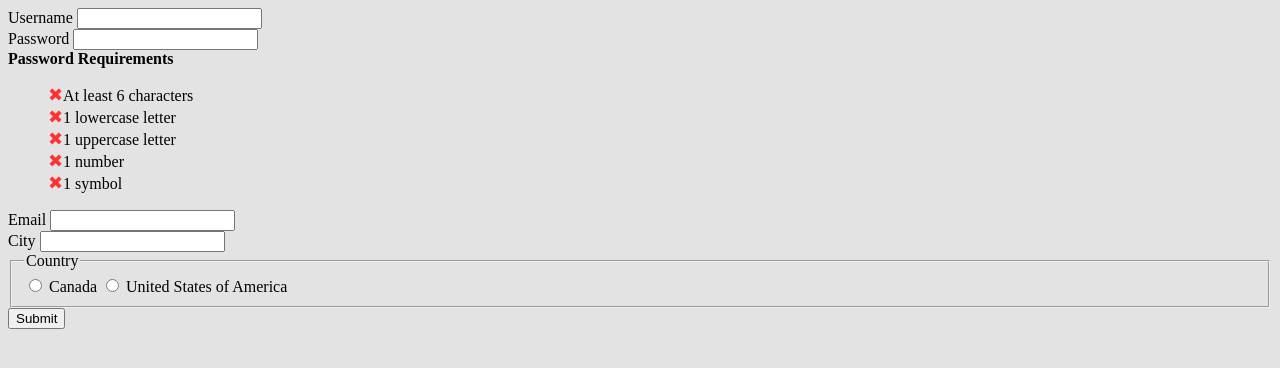
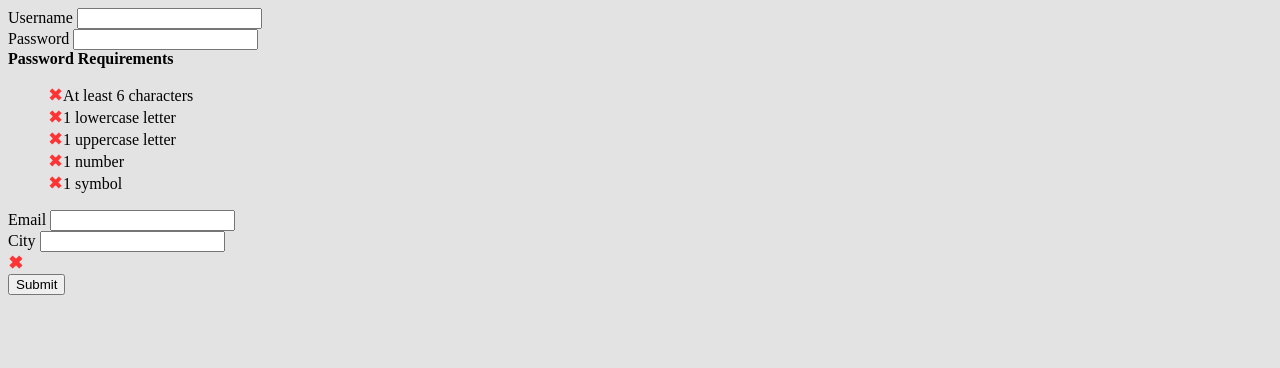
Before and after one commit to bredschneider/assignments, a PHP site: page / in a window 1280 px wide. Shown: the top 368 px of the page. Run offline with PHP 8.4, Linux system fonts and the light colour scheme; some libraries are stand-ins or nearby versions.

Commit message:
Updated code.

```diff
--- a/mtm1526/assignment-5/css/general.css
+++ b/mtm1526/assignment-5/css/general.css
@@ -53,22 +53,20 @@ strong{
 	font-size: 1.125em;
 }
 
-.email-available:before {
-	content: "✔"; /*copypastecharacter.com*/
-}
-
-.email-available[data-event="unavailable"]:before {
-	content: "✖"; /*copypastecharacter.com*/
-}
-
-.email-available[data-event="available"] {
+.email-available[data-status="available"] {
 	color: #090;
 }
 
-.email-available[data-event="unavailable"] {
+.email-available[data-status="unavailable"] {
 	color: #f33;
 }
 
-.email-available[data-event="unknown"] {
+.user-available[data-status="unchecked"] {
 	display: none;
 }
+
+.city-name[data-invalid="invalid"]:before {
+	color: #f33;
+	font-size: 1.125em;
+	content: "✖";
+}
--- a/mtm1526/assignment-5/index.html
+++ b/mtm1526/assignment-5/index.html
@@ -30,14 +30,15 @@
 			<div>
 				<label for="email">Email</label>
 				<input type="email" id="email" name="email">
-				<strong class="email-available" data-event="unknown">Verified</strong>
+				<strong class="email-available" data-event="unchecked"></strong>
 			</div>
 
 			<div>
 				<label for="city">City</label>
 				<input id="city" name="city">
+                <strong class="city-name" data-invalid="invalid"></strong>
 			</div>
-			<fieldset>
+			<!--<fieldset>
 				<legend>Country</legend>
 				<input type="radio" id="canada" name="canada" value="canada">
 				<label for="canada">Canada</label>
@@ -63,7 +64,7 @@
 				<select id="states" name="states">
 				<option class="states" value=""></option>
 				</select>
-			</div>
+			</div>-->
 			<button type="submit">Submit</button>
 		</form>
 		<script src="https://ajax.googleapis.com/ajax/libs/jquery/1.7.2/jquery.min.js"></script>
--- a/mtm1526/assignment-5/js/general.js
+++ b/mtm1526/assignment-5/js/general.js
@@ -71,30 +71,45 @@ $(document).ready(function() {
 
 	$('#email').on('change', function(ev) {
 		var email = $(this).val();
+		if (email.length >=3 && email.length<=25) {
+			var ajaxEmail = $.post('check-email.php',{
+				'email' :email
+			});
+
+			ajaxEmail.done(function (data) {
+				if(data == 'available') {
+					emailAvailable
+					.attr('data-event', 'available')
+					.html('Unknown');
+				}else {
+					emailAvailable
+					.attr('data-event', 'unavailable')
+					.html('Known');
+				}
+			});
+		}else {
+			//console.log('unavail');
+			emailAvailable
+				.attr('data-event', 'unavailable')
+				.html('Known');
+		}
 	});
 
 	$('#city').on('change', function (ev) {
 		var city = $(this).val();
 
-		if (city.match(/[0-9]/)) {
-
-		}
-
-		if (city.match(/[^a-zA-Z0-9]/)) {
-
-		}
 	});
 
-	$('#canada').on('click', function (ev) {
+	/*$('#canada').on('click', function (ev) {
 		$('.hide').show();
 		$(function() {
-		$( "tabs" ).load('provinces.html');
+		$( '.tabs' ).load('provinces.html');
 		});
 	});
 	$('#america').on('click', function (ev) {
 		$('.hidden').show();
 		$(function() {
-		$( "states" ).load('states.html');
+		$( '.states' ).load('states.html');
 		});
 	});
 
@@ -106,5 +121,5 @@ $(document).ready(function() {
 		) {
 			ev.preventDefault()
 		}
-	});
+	});*/
 });
```
